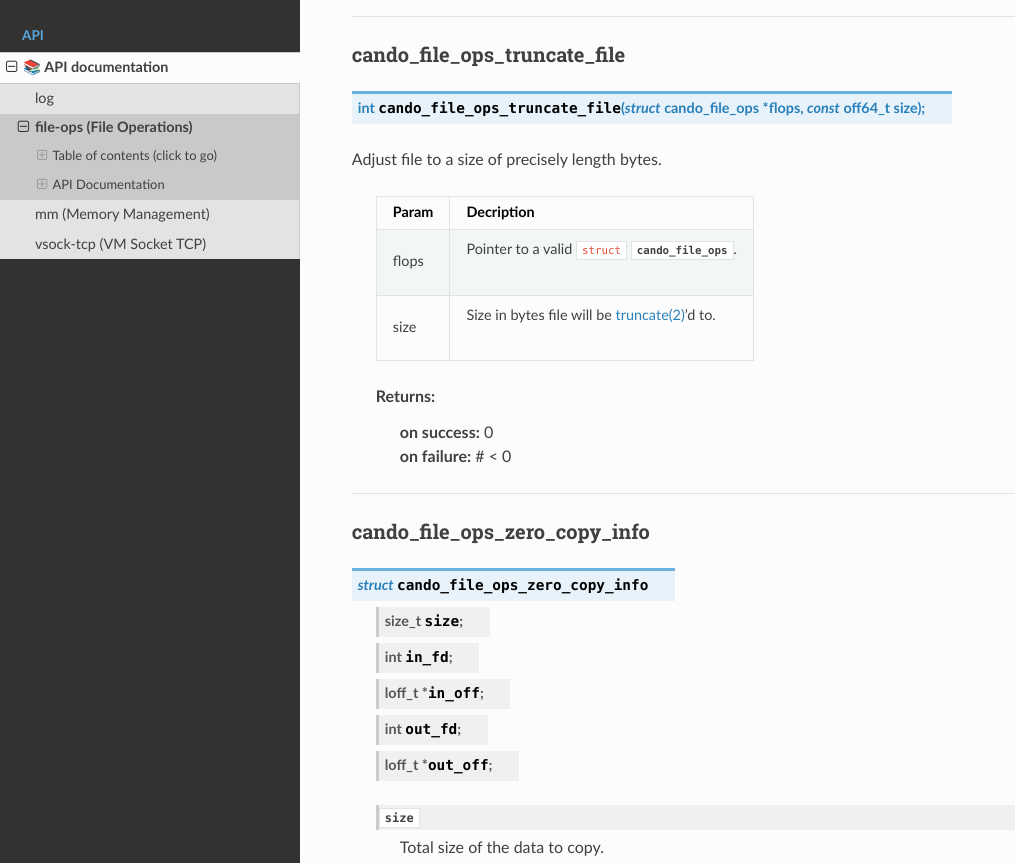
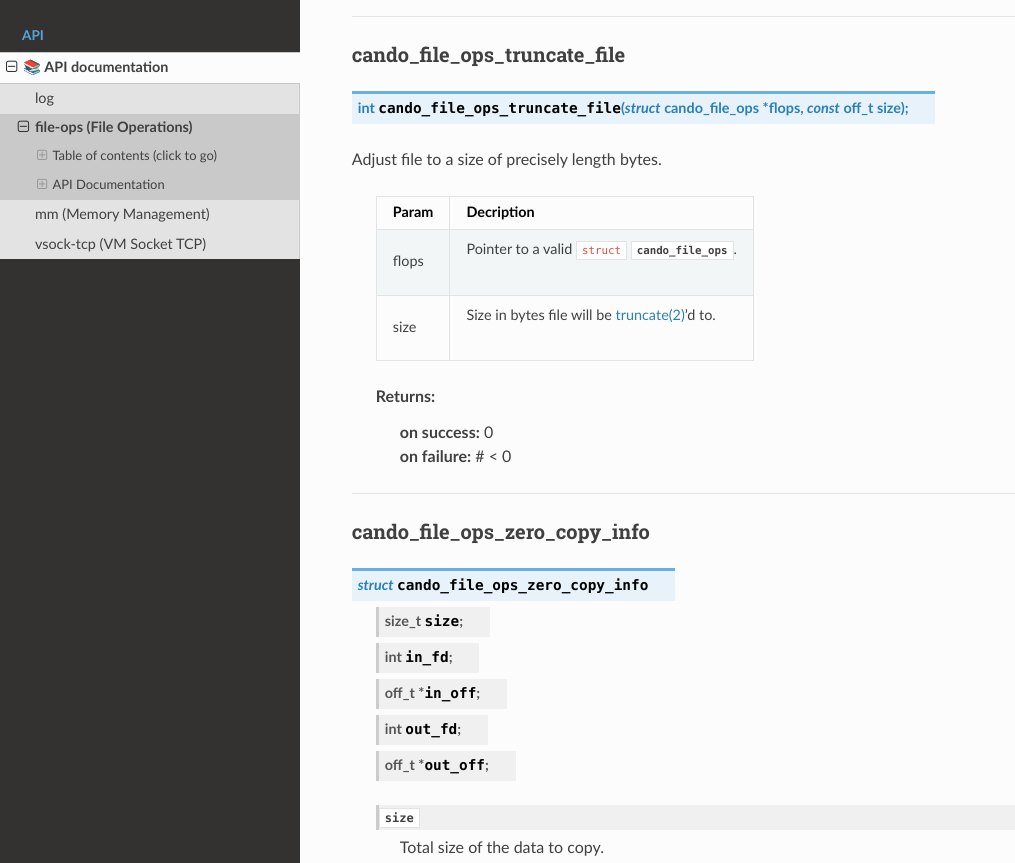
Before and after one commit to under-view/libcando, a Sphinx documentation site: the page built from docs/file-ops.rst, in a window 1280 px wide and 1400 px high, scrolled down 3119 px. Shown: the part 159-1022 px from the top of the window, without its empty margins (0-1015 px from the left). Built offline with Sphinx 7.4.7 and the Read the Docs theme 3.1.0, drawn with Linux system fonts in a browser that asks for light colours; formulas are drawn with MathJax 3.

Commit message:
file-ops: switch types back to original non-macro definition
Signed-off-by: Vincent Davis Jr <vince@underview.tech>

```diff
--- a/docs/file-ops.rst
+++ b/docs/file-ops.rst
@@ -151,7 +151,7 @@ cando_file_ops_create
 cando_file_ops_truncate_file
 ============================
 
-.. c:function:: int cando_file_ops_truncate_file(struct cando_file_ops *flops, const off64_t size);
+.. c:function:: int cando_file_ops_truncate_file(struct cando_file_ops *flops, const off_t size);
 
 | Adjust file to a size of precisely length bytes.
 
@@ -180,9 +180,9 @@ cando_file_ops_zero_copy_info
 	.. c:member::
 		size_t size;
 		int    in_fd;
-		loff_t *in_off;
+		off_t  *in_off;
 		int    out_fd;
-		loff_t *out_off;
+		off_t  *out_off;
 
 	:c:member:`size`
 		| Total size of the data to copy.
```
Also changed, not shown: 1 other file.
